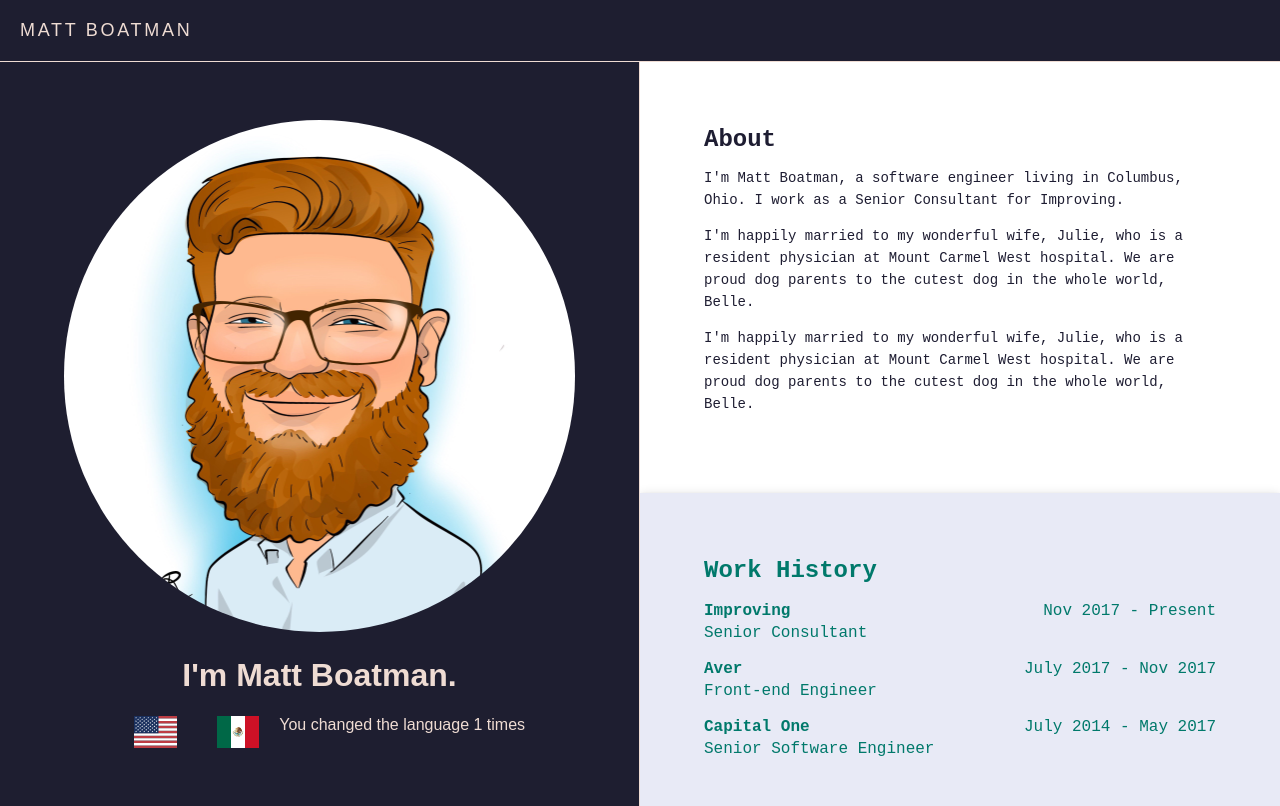
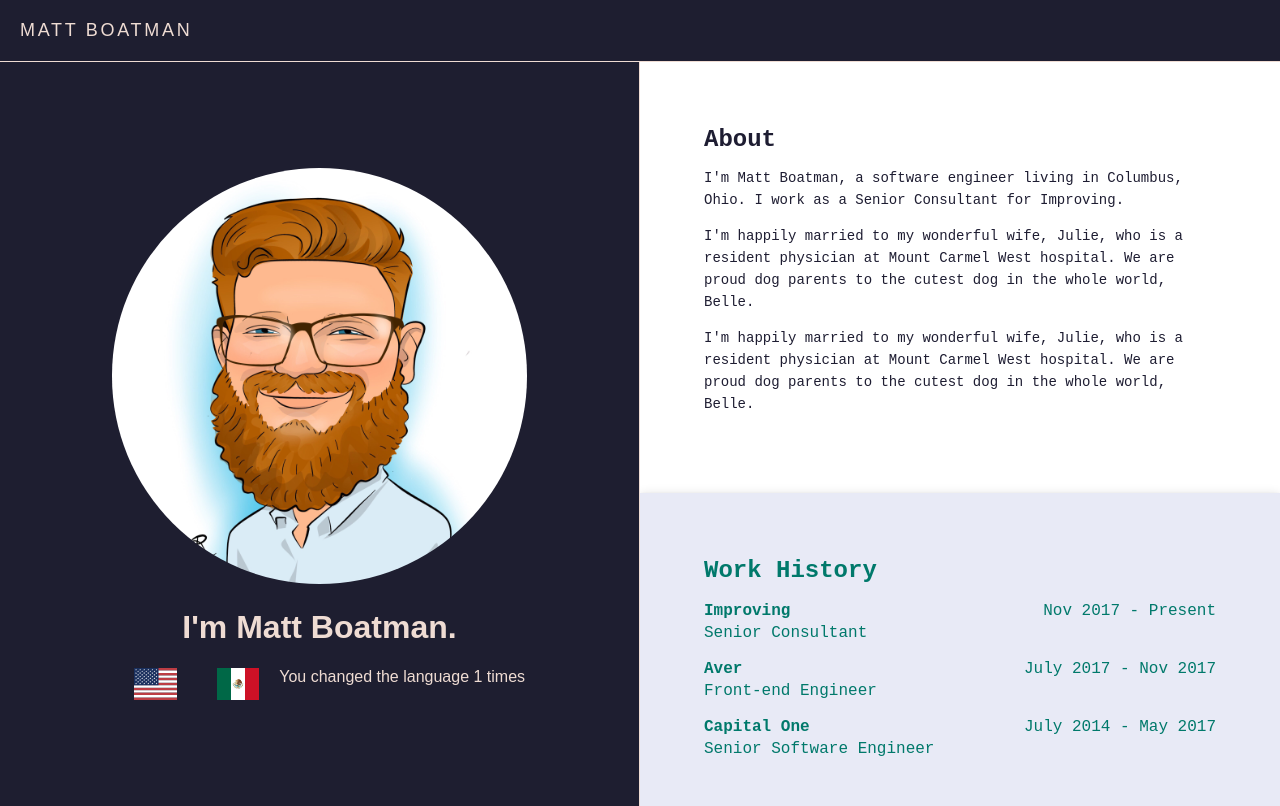
Before and after one commit to MattBoatman/PersonalWebsite, a React (Create React App) app: page / in a window 1280 px wide. Built offline with nearby package versions, Linux system fonts and the light colour scheme.

Commit message:
make my dumb face smaller

```diff
--- a/src/StaticContent/StaticContent.css
+++ b/src/StaticContent/StaticContent.css
@@ -1,5 +1,5 @@
 .avatarWrapper {
-  width: 80%;
+  width: 65%;
 }
 .pageLeft {
   width: 50%;
```
Also changed, not shown: 1 other file (tests, documents, lock files or other folders).
